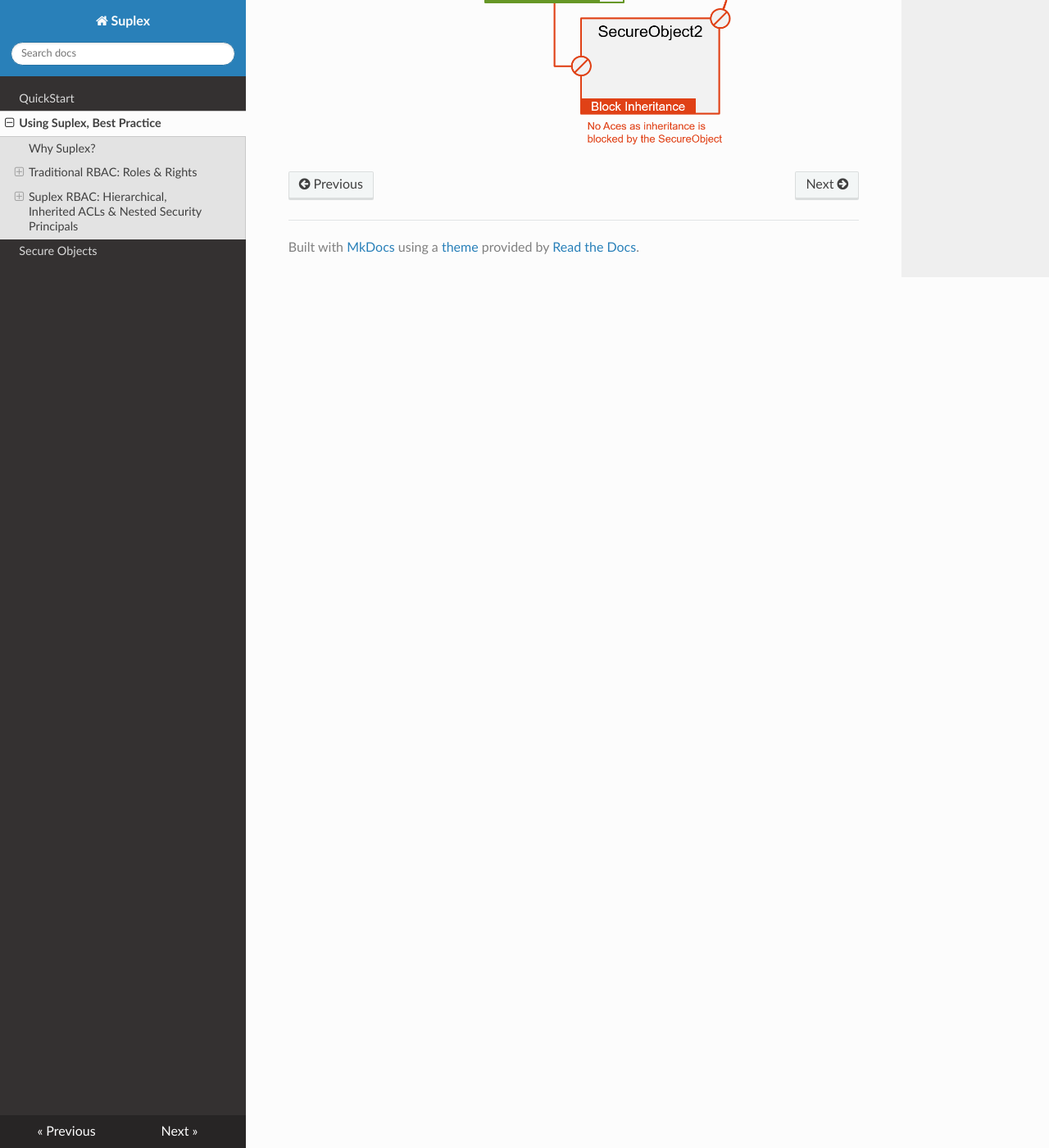
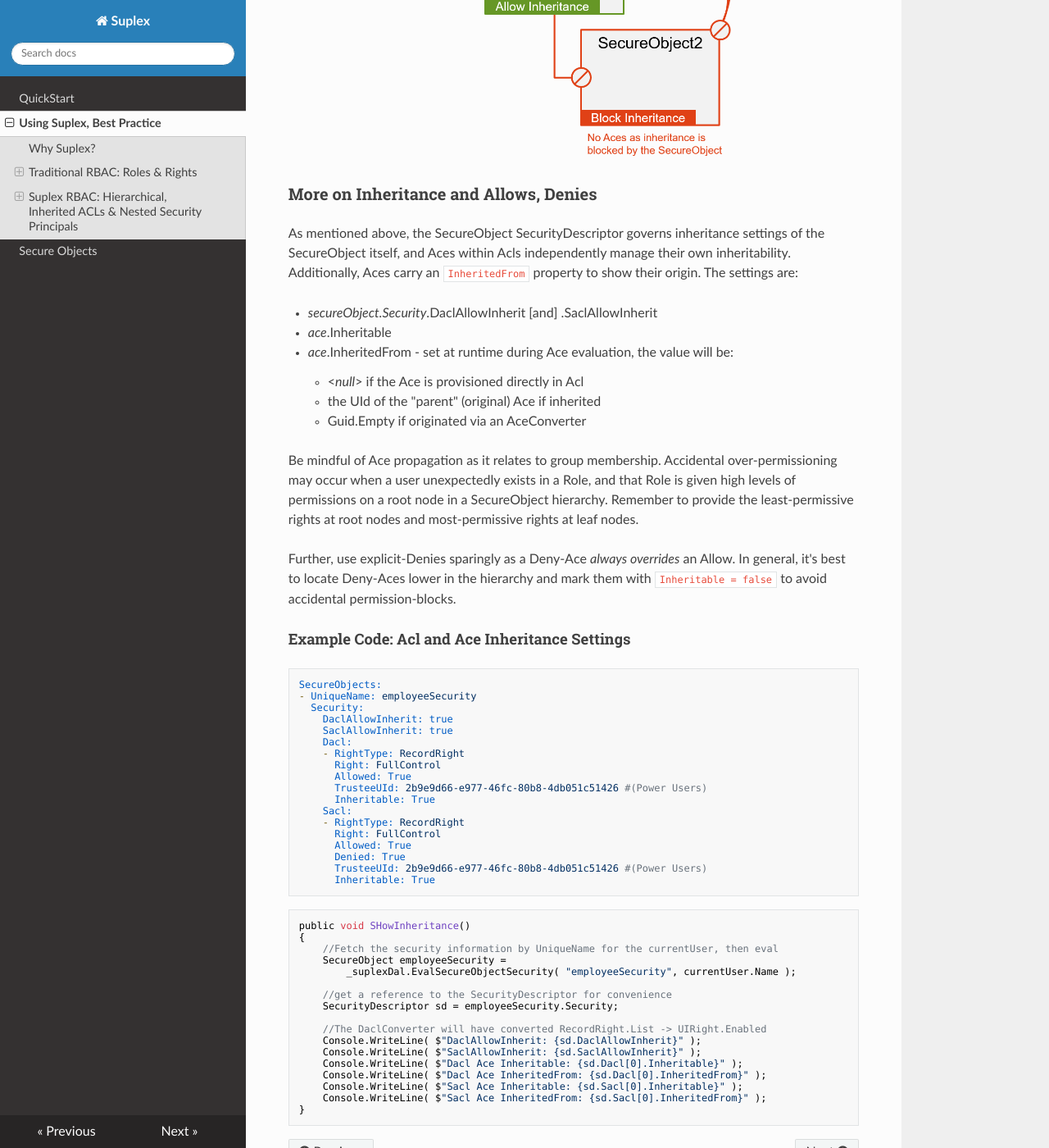
Before and after one commit to SuplexProject/Suplex.Docs, an MkDocs documentation site: the page built from docs/suplex.md, in a window 1280 px wide and 1400 px high, scrolled down 6992 px. Shown: the whole window at 82% size. Built offline with MkDocs 1.6.1, drawn with Linux system fonts in a browser that asks for light colours; nearby versions of some CDN libraries; old or Windows-style settings are respelled for this version of MkDocs; some of the changed text lies outside the part shown.

Commit message:
added section on inheritance, other minor edits

````diff
--- a/docs/suplex.md
+++ b/docs/suplex.md
@@ -10,7 +10,7 @@ I wrote Suplex because I got tired of copy/pasting code into similar (but always
 
 ## Traditional RBAC: Roles & Rights
 
-A traditional RBAC is is typically *Users/Groups => Role => Right*, where Rights are defined in application-specific ideas and implemented in matching code blocks.  The drawback to this approach is one must understand all possible security profiles before coding, or the Rights must be sufficiently granular to accommodate unforseen and anomalous profiles.  As developers, we'll probably choose granularity, but, the resultant RBAC Rights list can end up being quite large, which may confuse consumers, or just be a lot of work to maintain.  We could consolidate, but that, of course, defeats the granularity.  Another general problem is alignment of RBAC Rights definitions to code - not every code action neatly matches discreet Right definitions, thus hampering optimally granulating Rights.
+A traditional RBAC is typically *Users/Groups => Roles => Rights*, where Rights are defined in application-specific ideas and implemented in matching code blocks.  The drawback to this approach is one must understand all possible security profiles before coding, or the Rights must be sufficiently granular to accommodate unforseen and anomalous profiles.  As developers, we'll probably choose granularity, but, the resultant RBAC Rights list can end up being quite large, which may confuse consumers, or just be a lot of work to maintain.  We could consolidate, but that, of course, defeats the granularity.  Another general problem is alignment of RBAC Rights definitions to code - not every code action neatly matches discreet Right definitions, thus hampering optimally granulating Rights.
 
 In the example diagram below, the initial RBAC is defined with Rights 'Read/Write', 'Delete', and 'Configure', mapped to corresponding code actions, and there's only one bit of shared-Rights-code where the 'Delete' and 'Configure' actions overlap.  As developers, a small if-clause on the top of the shared code is not ideal, but we're probably only slightly unhappy.
 
@@ -30,7 +30,7 @@ if( User.HasRight("Delete") || User.HasRight("Configure") )
 }
 ```
 
-The real problem doesn't come until later, when an anomalous Role request comes about - 'Interloper' - which requires defining an unforseen 'Mixup' that pulls together a little of 'Read/Write', a little 'Delete', and a little 'Configure'.  Options for handling that:
+The real problem doesn't come until later, when an anomalous Role request comes about - 'Interloper' - which requires defining an unforseen 'Mixup' Role that pulls together a little of 'Read/Write', a little 'Delete', and a little 'Configure'.  Options for handling that:
 
 - **Option 1**: Grant users access to 'Power Users' and 'Admins'.  That works, but it provides greater access than desired.  When an anomalous request arrives, this is often the chosen solution.
 - **Option 2**: Program a new Role ('Interlopers') that properly defines the new Right ('Mixup').  This requires code maintenance, regression testing, documentation, and more.
@@ -68,6 +68,9 @@ secureObject1.Security.Results.GetByTypeRight( RecordRight.Insert ).AccessAllowe
 
 **A quick Glossary and note on Casing Convention:**
 
+- **SecurityPrincipal**: a User or Group.
+- **Trustee**: a SecurityPrincipal to which a Right has been granted.
+- **Role**: In Suplex, a Role is really a Group, dedicated for aggregating Rights.
 - **SecureObject**: an item onto which permissions are placed.
 - **UniqueName**: the human-friendly name for a SecureObject, should be unique within a discreet hierarchy.
 - **SecurityDescriptor**: the physical code structure that holds permission information.
@@ -90,10 +89,10 @@ As mentioned above, traditional RBAC requires one to either define exhaustive se
 
 The following are the built-in logical Rights, but extending Suplex is as simple as having any enum with a Flags attribute.
 
-- **UIRight** { FullControl, Operate, Enabled, Visible }
-- **RecordRight** { FullControl, Delete, Update, Insert, Select, List }
-- **FileSystemRight** { FullControl, Execute, Delete, Write, Create, Read, List, ChangePermissions, ReadPermissions, TakeOwnership }
-- **SynchronizationRight** { TwoWay, Upload, Download, OneWay }
+- **UIRight**: { FullControl, Operate, Enabled, Visible }
+- **RecordRight**: { FullControl, Delete, Update, Insert, Select, List }
+- **FileSystemRight**: { FullControl, Execute, Delete, Write, Create, Read, List, ChangePermissions, ReadPermissions, TakeOwnership }
+- **SynchronizationRight**: { TwoWay, Upload, Download, OneWay }
 
 #### Example Code: Using a Logical Concept to Secure an API call.
 
@@ -131,7 +130,8 @@ SecureObjects:
 public List<Employee> GetEmployees(string filter)
 {
     //Fetch the security information by UniqueName for the currentUser, then eval
-    SecureObject employeeSecurity = _suplexDal.EvalSecureObjectSecurity( "employeeSecurity", currentUser.Name );
+    SecureObject employeeSecurity =
+        _suplexDal.EvalSecureObjectSecurity( "employeeSecurity", currentUser.Name );
 
     //examine the result
     if( !employeeSecurity.Security.Results.GetByTypeRight( RecordRight.List ).AccessAllowed )
@@ -209,3 +209,61 @@ To better understand inheritance, consider the following diagram, taking a simpl
 <p align="center">
 <img src="../img/secobj_hier.png" width="65%">
 </p>
+
+### More on Inheritance and Allows, Denies
+
+As mentioned above, the SecureObject SecurityDescriptor governs inheritance settings of the SecureObject itself, and Aces within Acls independently manage their own inheritability. Additionally, Aces carry an `InheritedFrom` property to show their origin.  The settings are:
+
+- _secureObject.Security_.DaclAllowInherit [and] .SaclAllowInherit
+- _ace_.Inheritable
+- _ace_.InheritedFrom - set at runtime during Ace evaluation, the value will be:
+    - <_null_> if the Ace is provisioned directly in Acl
+    - the UId of the "parent" (original) Ace if inherited
+    - Guid.Empty if originated via an AceConverter
+
+Be mindful of Ace propagation as it relates to group membership.  Accidental over-permissioning may occur when a user unexpectedly exists in a Role, and that Role is given high levels of permissions on a root node in a SecureObject hierarchy.  Remember to provide the least-permissive rights at root nodes and most-permissive rights at leaf nodes.
+
+Further, use explicit-Denies sparingly as a Deny-Ace _always overrides_ an Allow.  In general, it's best to locate Deny-Aces lower in the hierarchy and mark them with `Inheritable = false` to avoid accidental permission-blocks.
+
+#### Example Code: Acl and Ace Inheritance Settings
+
+```yaml
+SecureObjects:
+- UniqueName: employeeSecurity
+  Security:
+    DaclAllowInherit: true
+    SaclAllowInherit: true
+    Dacl:
+    - RightType: RecordRight
+      Right: FullControl
+      Allowed: True
+      TrusteeUId: 2b9e9d66-e977-46fc-80b8-4db051c51426 #(Power Users)
+      Inheritable: True
+    Sacl:
+    - RightType: RecordRight
+      Right: FullControl
+      Allowed: True
+      Denied: True
+      TrusteeUId: 2b9e9d66-e977-46fc-80b8-4db051c51426 #(Power Users)
+      Inheritable: True
+```
+
+```c#
+public void SHowInheritance()
+{
+    //Fetch the security information by UniqueName for the currentUser, then eval
+    SecureObject employeeSecurity =
+        _suplexDal.EvalSecureObjectSecurity( "employeeSecurity", currentUser.Name );
+
+    //get a reference to the SecurityDescriptor for convenience
+    SecurityDescriptor sd = employeeSecurity.Security;
+
+    //The DaclConverter will have converted RecordRight.List -> UIRight.Enabled
+    Console.WriteLine( $"DaclAllowInherit: {sd.DaclAllowInherit}" );
+    Console.WriteLine( $"SaclAllowInherit: {sd.SaclAllowInherit}" );
+    Console.WriteLine( $"Dacl Ace Inheritable: {sd.Dacl[0].Inheritable}" );
+    Console.WriteLine( $"Dacl Ace InheritedFrom: {sd.Dacl[0].InheritedFrom}" );
+    Console.WriteLine( $"Sacl Ace Inheritable: {sd.Sacl[0].Inheritable}" );
+    Console.WriteLine( $"Sacl Ace InheritedFrom: {sd.Sacl[0].InheritedFrom}" );
+}
+```
````
Also changed, not shown: other parts of docs/suplex.md (+0 -4 lines), docs/isecureobject.md (+1 -1 lines).
